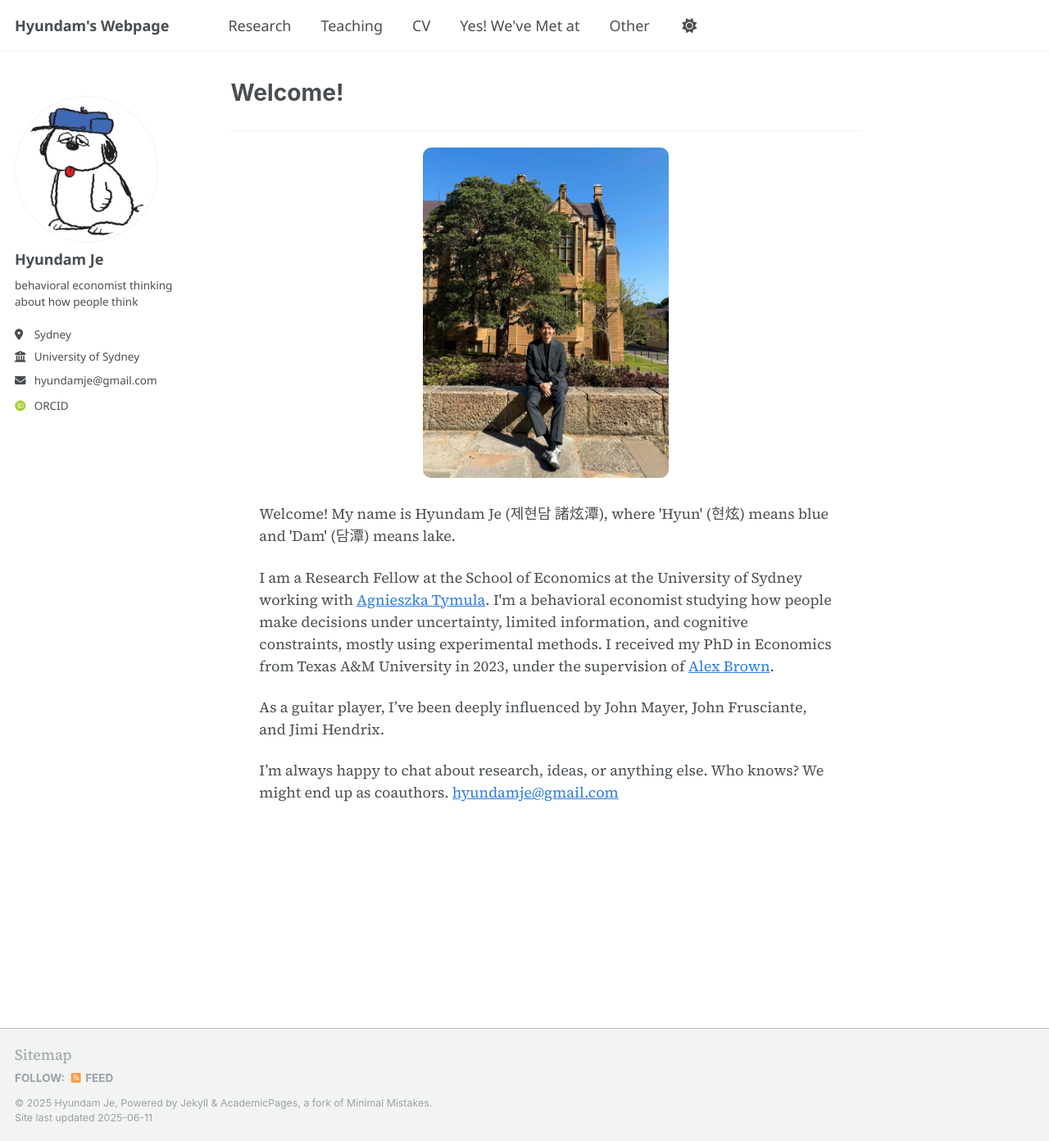
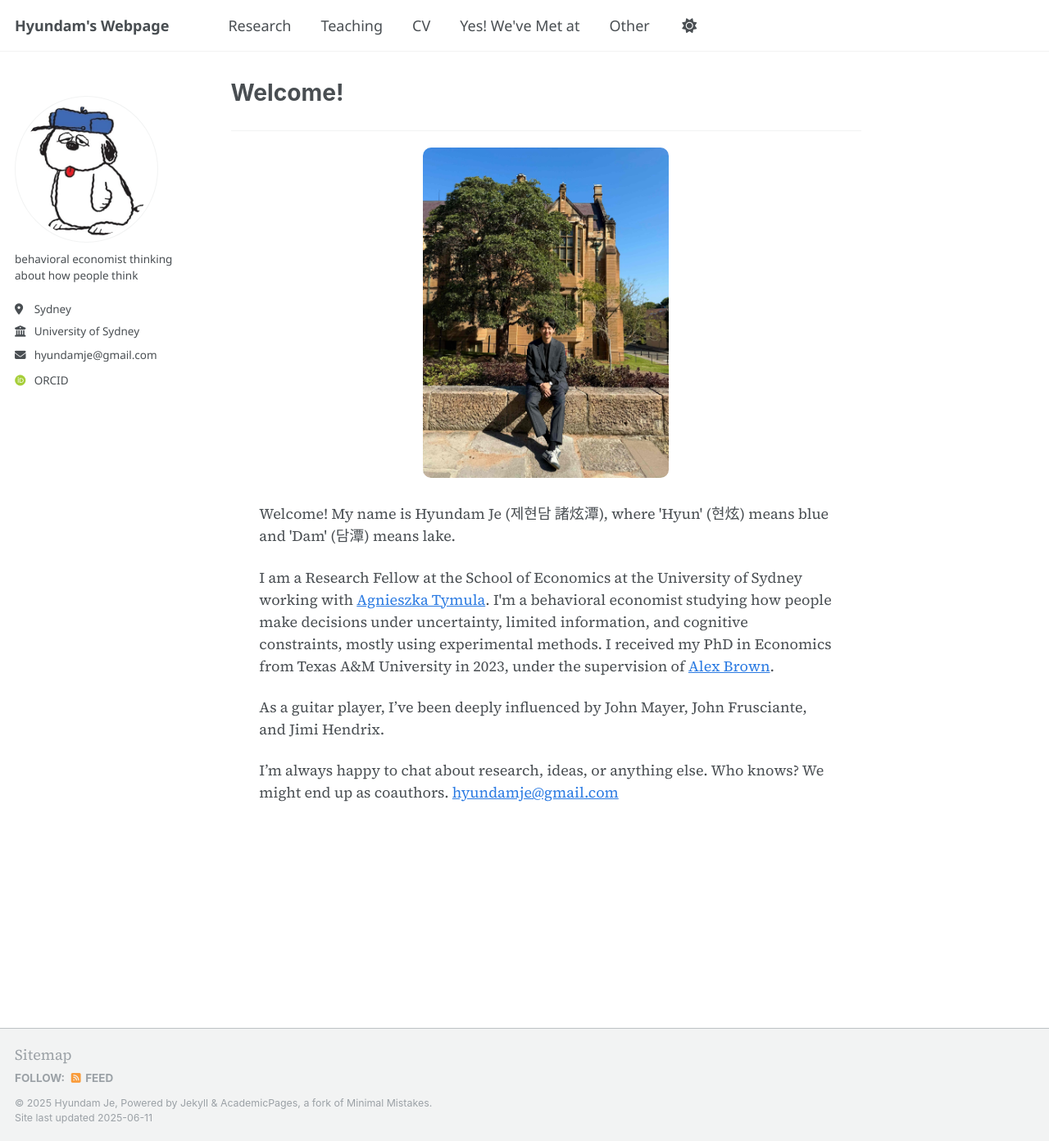
Before and after one commit to hyundamje/hyundamje.github.io, a Jekyll site: the page built from _pages/about.md, in a window 1280 px wide and 1392 px high. Shown: the whole window at 82% size. Built offline with Jekyll 4.4.1, drawn with Linux system fonts in a browser that asks for light colours; some web fonts are replaced.

Commit message:
Update _config.yml

```diff
--- a/_config.yml
+++ b/_config.yml
@@ -36,7 +36,7 @@ repository               : "hyundamje/hyundamje.github.io"
 author:
   # Biographic information
   avatar           : "olaf.png"
-  name             : "Hyundam Je"
+  name             : ""
   pronouns         : # example: "she/her"
   bio              : "behavioral economist thinking about how people think"
   location         : "Sydney"
```
